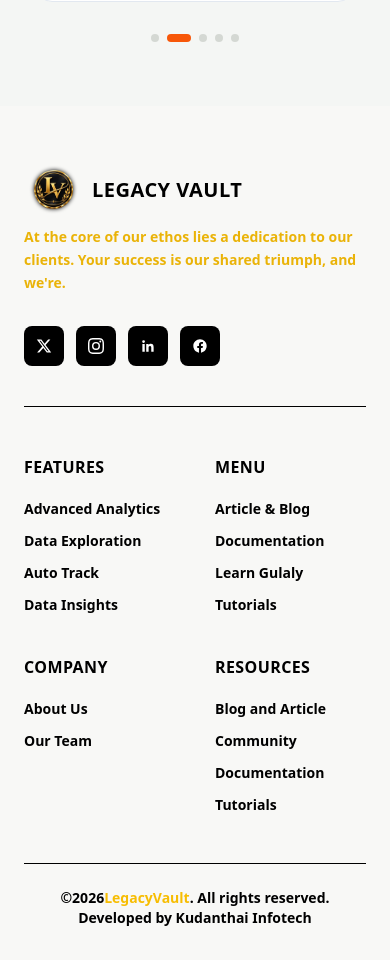
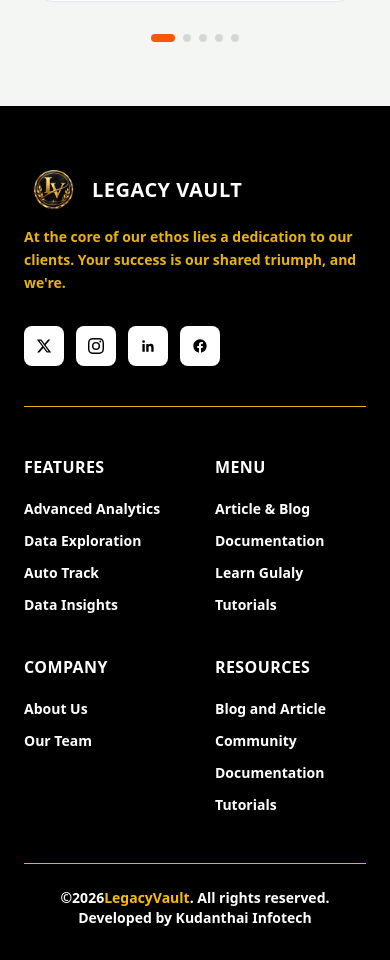
Before and after one commit to Hari-Hara-2005/Consulting-Project, a React (Vite) app: page /faq in a window 390 px wide. Shown: the part 2202-3162 px from the top of the page. Built offline with nearby package versions, Linux system fonts and the light colour scheme.

Commit message:
manoj changing the background color black

```diff
--- a/src/Components/Footer.jsx
+++ b/src/Components/Footer.jsx
@@ -107,7 +107,7 @@
   };
 
   return (
-    <footer className="relative bg-[#F8F8F6] px-6 pt-16 pb-8">
+    <footer className="relative bg-black px-6 pt-16 pb-8">
       <div className="max-w-6xl mx-auto">
 
         {/* Top: logo + description + socials */}
@@ -121,7 +121,7 @@
                 className="h-10 w-auto object-contain drop-shadow-[0_0_2px_#000]"
               />
 
-              <span className="font-black text-black text-xl uppercase tracking-wide">
+              <span className="font-black text-white text-xl uppercase tracking-wide">
                 Legacy Vault
               </span>
             </div>
@@ -139,12 +139,12 @@
                 key={social.label}
                 href="#"
                 aria-label={social.label}
-                className="w-10 h-10 rounded-lg bg-black  hover:bg-[#f7bd02] text-white flex items-center justify-center transition-colors duration-300"
+                className="w-10 h-10 rounded-lg bg-white  hover:bg-[#f7bd02] text-black flex items-center justify-center transition-colors duration-300"
               >
                 <svg
                   xmlns="http://www.w3.org/2000/svg"
                   viewBox="0 0 24 24"
-                  className="w-4 h-4 fill-white"
+                  className="w-4 h-4 fill-black"
                 >
                   <path d={social.path} />
                 </svg>
@@ -153,7 +153,7 @@
           </div>
         </div>
 
-        <div className="h-px bg-black mb-12" />
+        <div className="h-px bg-yellow-500 mb-12" />
 
         {/* Link columns */}
         <div className="grid grid-cols-2 md:grid-cols-4 gap-10 lg:gap-40 mb-12">
@@ -161,11 +161,11 @@
           {FOOTER_COLUMNS.map((col) => (
             <div key={col.title}>
 
-              <h4 className="font-black text-black uppercase text-base mb-5 tracking-wide">
+              <h4 className="font-black text-white uppercase text-base mb-5 tracking-wide">
                 {col.title}
               </h4>
 
-              <ul className="space-y-3 text-black font-semibold text-sm">
+              <ul className="space-y-3 text-white font-semibold text-sm">
 
                 {col.links.map((link) => (
                   <li key={link.name}>
@@ -185,20 +185,20 @@
         </div>
 
         {/* Bottom bar */}
-        <div className="h-px bg-black mb-6" />
+        <div className="h-px bg-yellow-500 mb-6" />
 
-        <div className="text-center font-bold text-black text-sm">
+        <div className="text-center font-bold text-white text-sm">
           &copy;2026
           <span className="text-[#f7bd02]">LegacyVault</span>. All
           rights reserved.
         </div>
 
-        <div className="text-black  text-sm text-center">
+        <div className="text-white  text-sm text-center">
           <a
             href="https://kudanthaiinfotech.in/"
             target="_blank"
             rel="noopener noreferrer"
-            className="text-sm font-bold text-black transition-colors hover:text-black"
+            className="text-sm font-bold text-white transition-colors hover:text-white"
           >
             Developed by Kudanthai Infotech
           </a>
--- a/src/Components/Workingprocess.jsx
+++ b/src/Components/Workingprocess.jsx
@@ -20,7 +20,7 @@
 
 export default function WorkingProcess() {
   return (
-    <section className="relative bg-[#F8F8F6] overflow-hidden py-20 px-6">
+    <section className="relative bg-black overflow-hidden py-20 px-6">
       {/* decorative hexagon pattern, top-right, fading toward center */}
       <div
         className="absolute top-0 right-0 w-[560px] h-[420px] pointer-events-none"
@@ -41,7 +41,7 @@
             align="centre"
             subtitle="Working Progress"
             subtitleColor="#f7bd02"
-            titleColor="#0A0A0A"
+            titleColor="#fff"
             title={<>We make things easy for you to start</>}
           />
         </div>
@@ -57,7 +57,7 @@
 
           {/* horizontal line for desktop, aligned through badge centers */}
           <div
-            className="hidden md:block absolute top-6 left-0 right-0 h-px bg-black z-0"
+            className="hidden md:block absolute top-6 left-0 right-0 h-px bg-white z-0"
             data-aos="fade"
             data-aos-delay="200"
           />
@@ -70,14 +70,14 @@
               data-aos-delay={i * 150}
               data-aos-duration="700"
             >
-              <span className="bg-[#f7bd02] text-black font-black text-xs uppercase tracking-wide px-5 py-2.5 rounded-full">
+              <span className="bg-[#f7bd02] text-black font-bold text-xs uppercase tracking-wide px-5 py-2.5 rounded-full">
                 {item.step}
               </span>
-              <div className="w-px h-10 bg-black my-2" />
-              <h3 className="font-black text-xl text-black uppercase mb-2 tracking-wide">
+              <div className="w-px h-10 bg-white my-2" />
+              <h3 className="font-black text-xl text-white uppercase mb-2 tracking-wide">
                 {item.title}
               </h3>
-              <p className="text-black font-semibold text-sm leading-relaxed max-w-[240px]">
+              <p className="text-white font-semibold text-sm leading-relaxed max-w-[240px]">
                 {item.desc}
               </p>
             </div>
--- a/src/Pages/Hero.jsx
+++ b/src/Pages/Hero.jsx
@@ -123,11 +123,11 @@
         className="
         overflow-hidden
 
-        bg-[#F8F8F6]
+        bg-black
         px-6
         py-8
         md:px-8
-        md:py-10
+        md:py-5
       "
       >
         <Navbar />
@@ -158,7 +158,7 @@
               uppercase
               leading-[1.05]
               tracking-[0.01em]
-              text-black
+              text-white
               sm:text-[3.2rem]
               md:text-[5.2rem]
             "
@@ -178,7 +178,7 @@
               max-w-[520px]
               text-base
               leading-[1.6]
-              text-yellow-500
+              text-white
               font-semibold
             "
             >
@@ -200,8 +200,8 @@
               tracking-[0.03em]
               text-black
               transition-colors
-              hover:bg-[#0A0A0A]
-              hover:text-white
+              hover:bg-white
+              hover:text-black
             "
             >
               Let's Get In Touch
```
